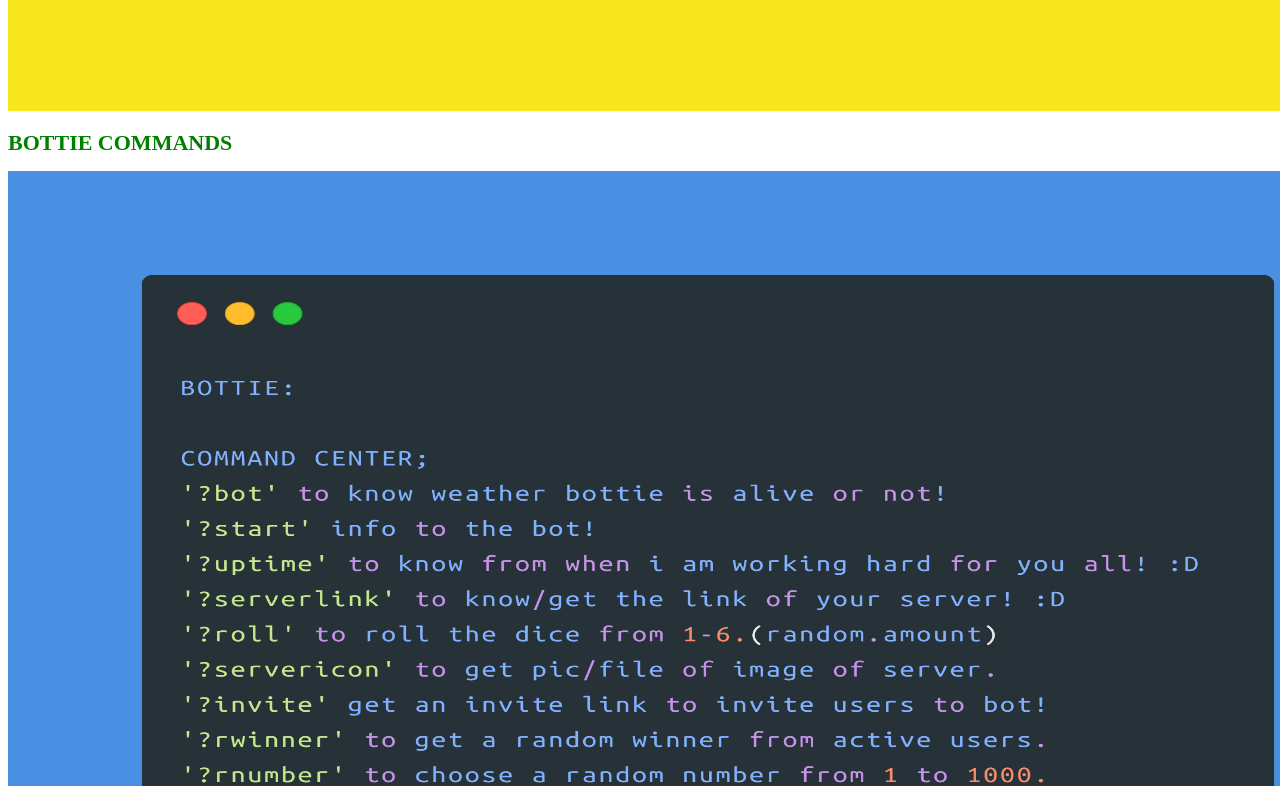
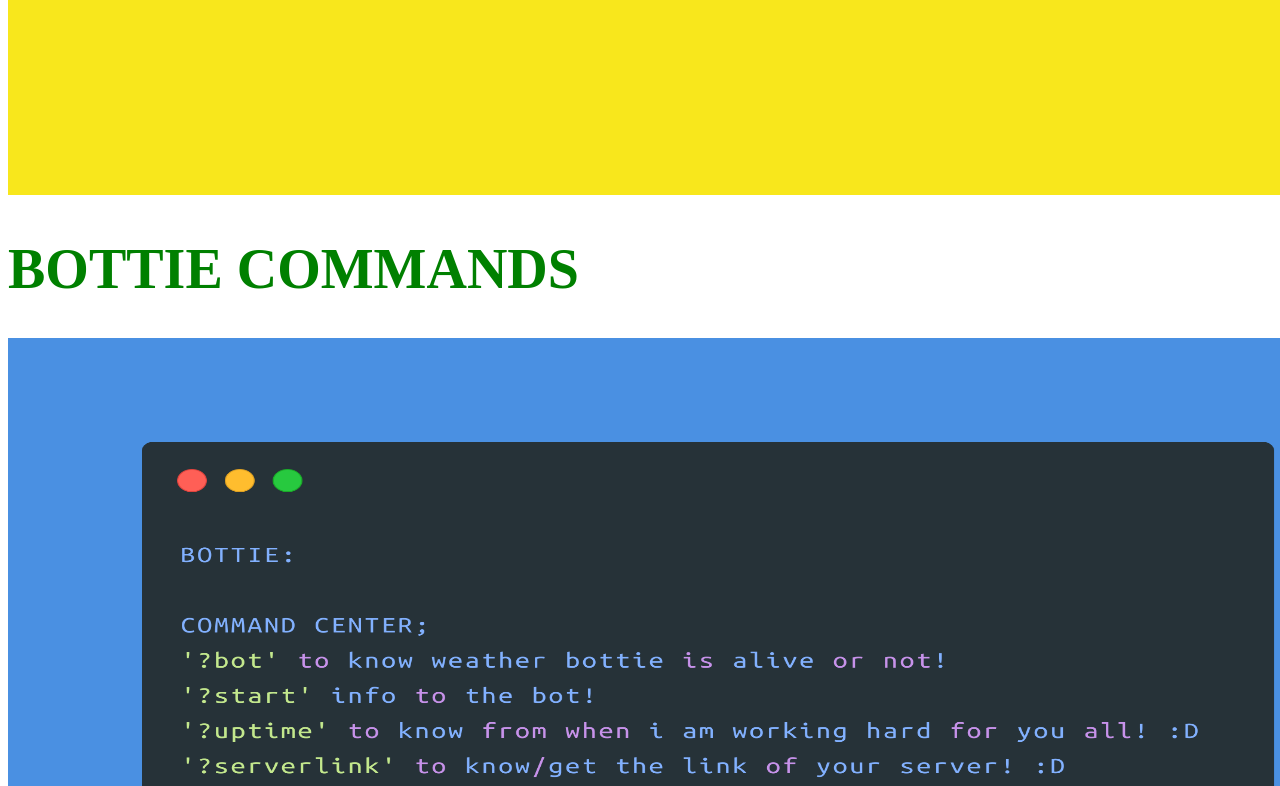
Before and after one commit to MrBootsBoots/bottie, a plain HTML site: page index.html in a window 1280 px wide. Shown: the part 1344-2130 px from the top of the page. Drawn offline with Linux system fonts and the light colour scheme.

Commit message:
Update index.html

```diff
--- a/index.html
+++ b/index.html
@@ -14,7 +14,7 @@
     }
   h1{
     color: green;
-    font-size: 22px;
+    font-size: 56px;
     }
   learnmore{
     color: yellow;
```
